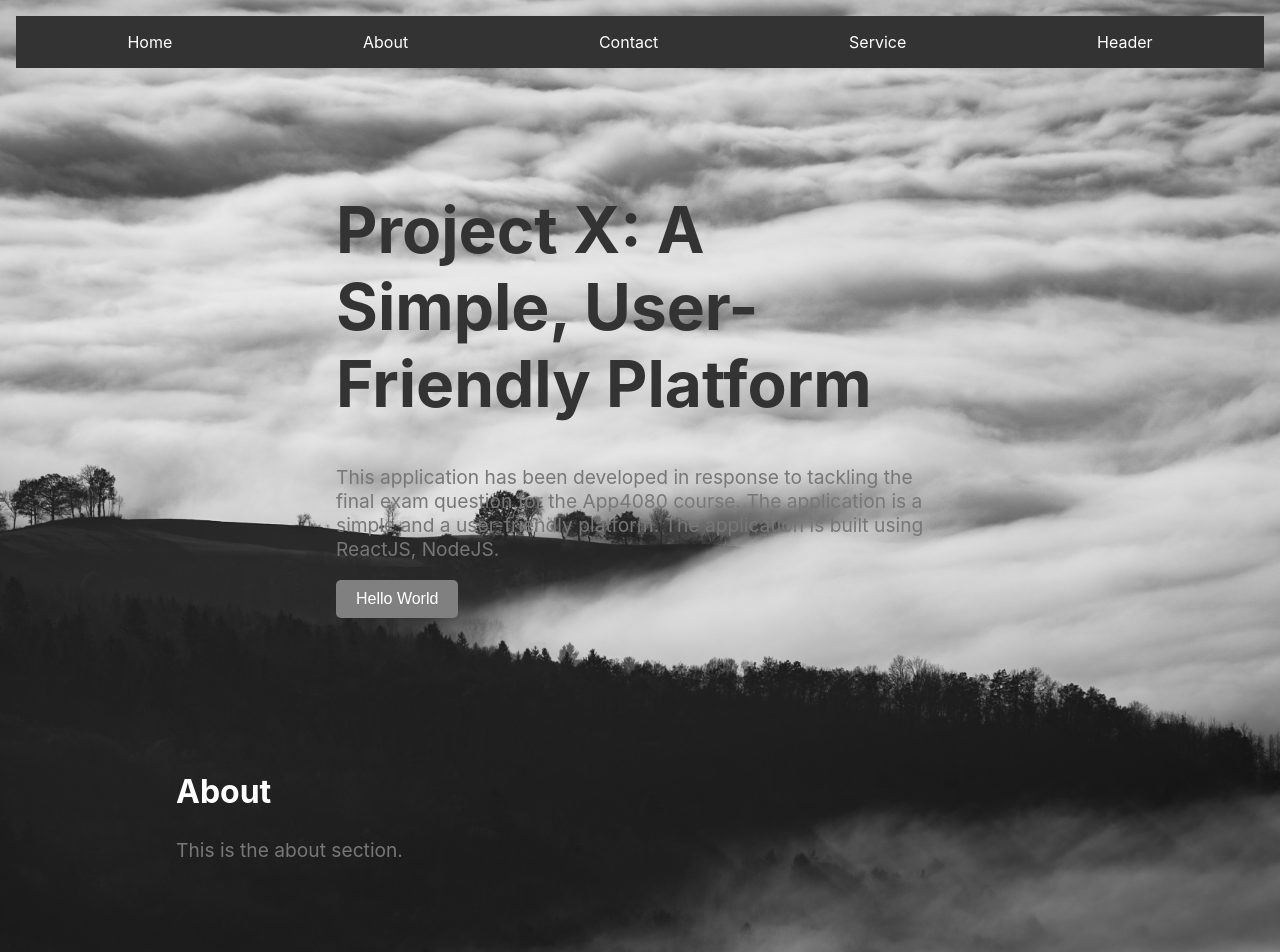
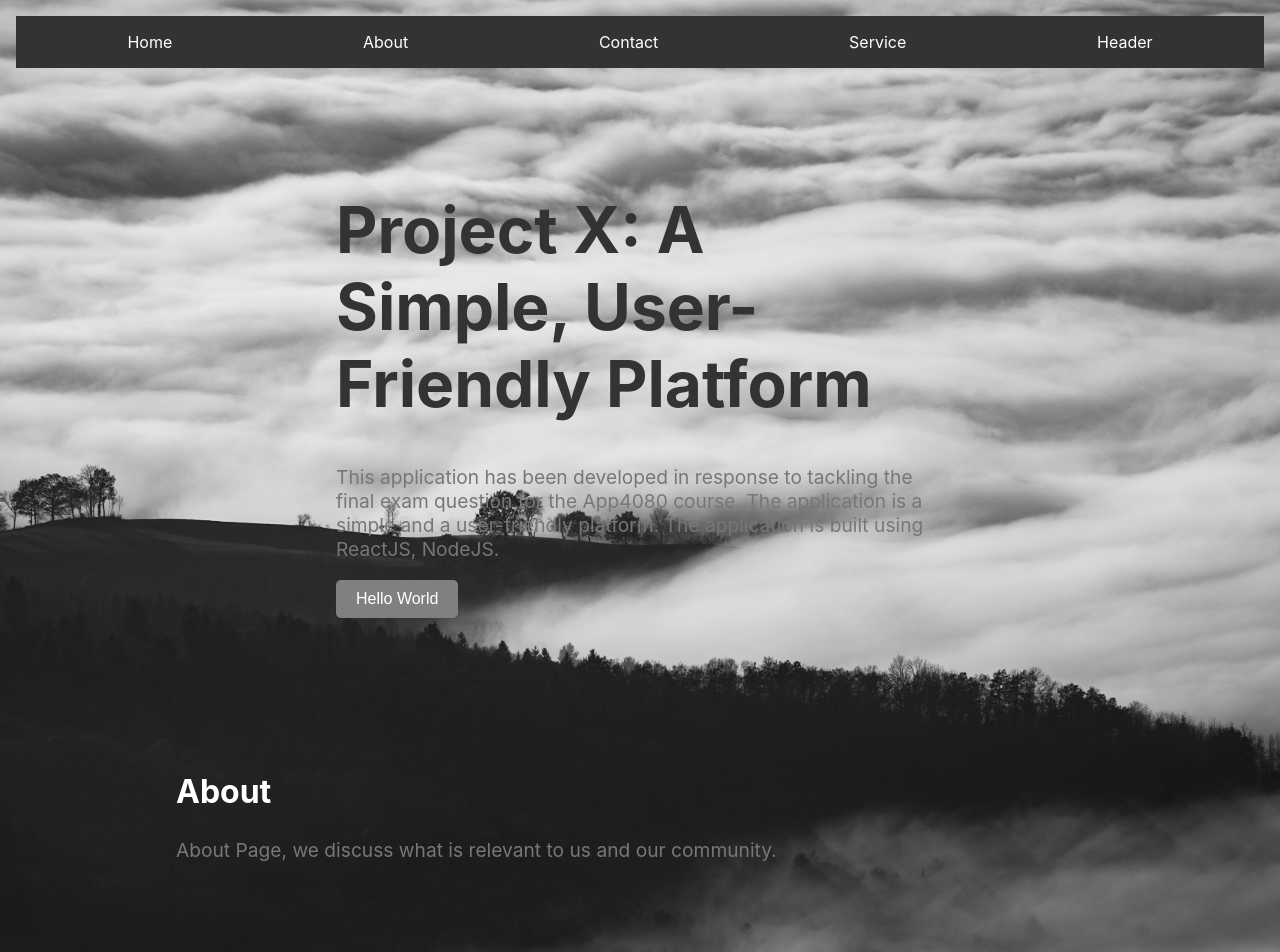
Before and after one commit to bedbugs-bit/projectX-App, a React (Create React App) app: page / in a window 1280 px wide. Shown: the top 952 px of the page. Built offline with nearby package versions, Linux system fonts and the light colour scheme.

Commit message:
Edit about page

```diff
--- a/src/App.js
+++ b/src/App.js
@@ -88,7 +88,9 @@
 
       <div id="about" style={{ padding: "10em", paddingTop: "3rem" }}>
         <h2 style={h2Styles}>About</h2>
-          <p style={pStyles}>This is the about section.</p>
+        <p style={pStyles}>
+          About Page, we discuss what is relevant to us and our community.
+        </p>
       </div>
     </div>
   );
```
Lines whose indentation alone changed are shown as unchanged.
